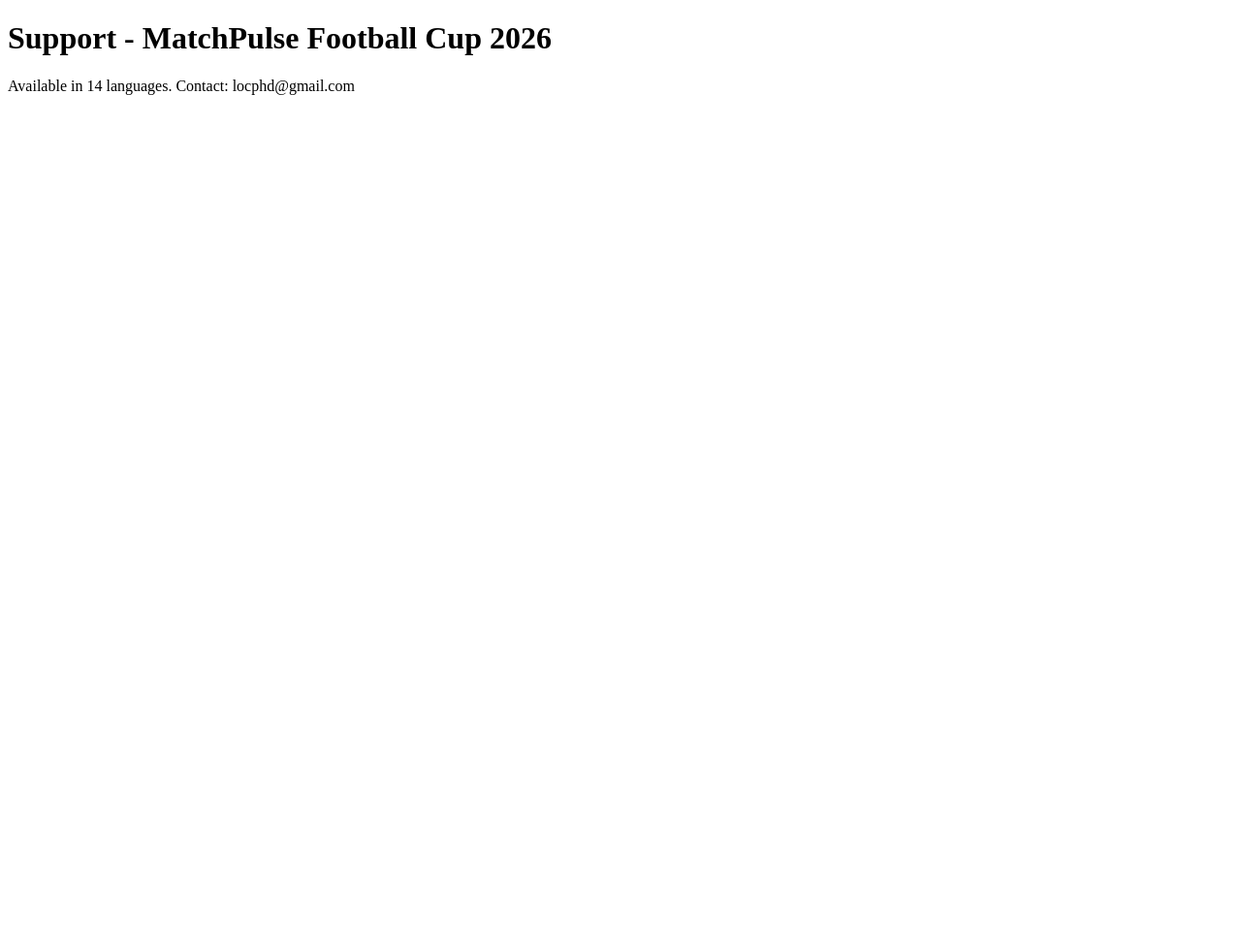
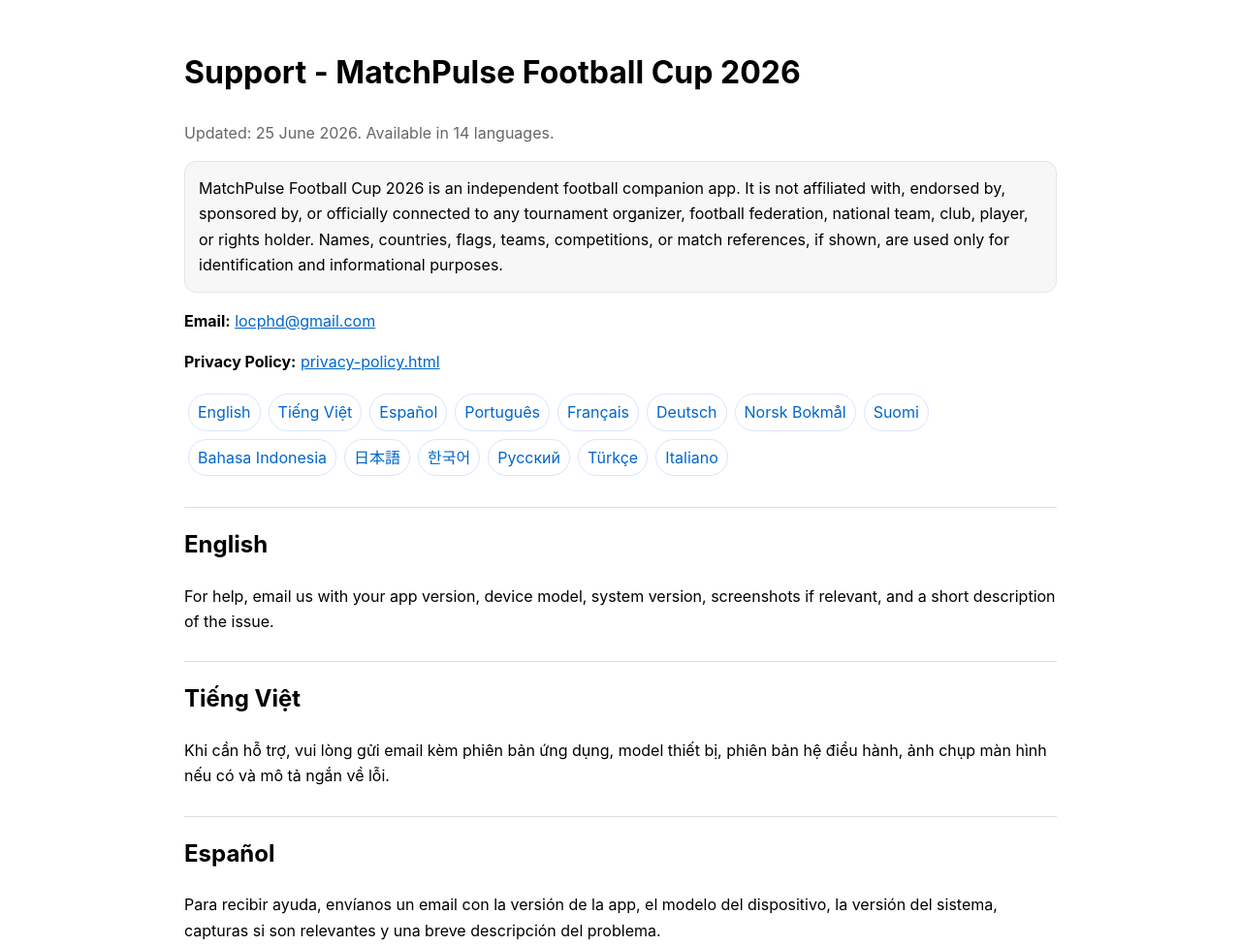
Before and after one commit to locphd78/privacy, a plain HTML site: page support.html in a window 1280 px wide. Shown: the top 976 px of the page at 97% size. Before the commit the page ends 800 px from the top, so only its background shows below. Drawn offline with Linux system fonts and the light colour scheme.

Commit message:
Restore support page with 14 languages

```diff
--- a/support.html
+++ b/support.html
@@ -1 +1,31 @@
-<!doctype html><html lang="en"><head><meta charset="utf-8"><meta name="viewport" content="width=device-width, initial-scale=1"><title>Support - MatchPulse Football Cup 2026</title></head><body><h1>Support - MatchPulse Football Cup 2026</h1><p>Available in 14 languages. Contact: locphd@gmail.com</p></body></html>
+<!doctype html>
+<html lang="en">
+<head>
+<meta charset="utf-8">
+<meta name="viewport" content="width=device-width, initial-scale=1">
+<title>Support - MatchPulse Football Cup 2026</title>
+<style>body{font-family:-apple-system,BlinkMacSystemFont,"Segoe UI",Roboto,Arial,sans-serif;line-height:1.65;max-width:900px;margin:0 auto;padding:28px}h2{border-top:1px solid #ddd;padding-top:18px;margin-top:28px}.muted{color:#666}.box{background:#f7f7f7;border:1px solid #e5e5e5;border-radius:12px;padding:14px;margin:16px 0}.nav a{display:inline-block;margin:4px;padding:5px 9px;border:1px solid #d8e6ff;border-radius:999px;text-decoration:none}a{color:#06c}</style>
+</head>
+<body>
+<h1>Support - MatchPulse Football Cup 2026</h1>
+<p class="muted">Updated: 25 June 2026. Available in 14 languages.</p>
+<div class="box">MatchPulse Football Cup 2026 is an independent football companion app. It is not affiliated with, endorsed by, sponsored by, or officially connected to any tournament organizer, football federation, national team, club, player, or rights holder. Names, countries, flags, teams, competitions, or match references, if shown, are used only for identification and informational purposes.</div>
+<p><strong>Email:</strong> <a href="mailto:locphd@gmail.com">locphd@gmail.com</a></p>
+<p><strong>Privacy Policy:</strong> <a href="privacy-policy.html">privacy-policy.html</a></p>
+<div class="nav"><a href="#en">English</a><a href="#vi">Tiếng Việt</a><a href="#es">Español</a><a href="#pt">Português</a><a href="#fr">Français</a><a href="#de">Deutsch</a><a href="#nb">Norsk Bokmål</a><a href="#fi">Suomi</a><a href="#id">Bahasa Indonesia</a><a href="#ja">日本語</a><a href="#ko">한국어</a><a href="#ru">Русский</a><a href="#tr">Türkçe</a><a href="#it">Italiano</a></div>
+<section id="en"><h2>English</h2><p>For help, email us with your app version, device model, system version, screenshots if relevant, and a short description of the issue.</p></section>
+<section id="vi"><h2>Tiếng Việt</h2><p>Khi cần hỗ trợ, vui lòng gửi email kèm phiên bản ứng dụng, model thiết bị, phiên bản hệ điều hành, ảnh chụp màn hình nếu có và mô tả ngắn về lỗi.</p></section>
+<section id="es"><h2>Español</h2><p>Para recibir ayuda, envíanos un email con la versión de la app, el modelo del dispositivo, la versión del sistema, capturas si son relevantes y una breve descripción del problema.</p></section>
+<section id="pt"><h2>Português</h2><p>Para suporte, envie um email com a versão do app, modelo do dispositivo, versão do sistema, capturas se relevante e uma breve descrição do problema.</p></section>
+<section id="fr"><h2>Français</h2><p>Pour obtenir de l’aide, envoyez-nous la version de l’app, le modèle de l’appareil, la version du système, des captures si utile et une brève description du problème.</p></section>
+<section id="de"><h2>Deutsch</h2><p>Für Support senden Sie uns bitte die App-Version, das Gerätemodell, die Systemversion, relevante Screenshots und eine kurze Beschreibung des Problems.</p></section>
+<section id="nb"><h2>Norsk Bokmål</h2><p>For hjelp, send oss appversjon, enhetsmodell, systemversjon, relevante skjermbilder og en kort beskrivelse av problemet.</p></section>
+<section id="fi"><h2>Suomi</h2><p>Tukea varten lähetä sovellusversio, laitteen malli, järjestelmäversio, tarvittaessa kuvakaappaukset ja lyhyt kuvaus ongelmasta.</p></section>
+<section id="id"><h2>Bahasa Indonesia</h2><p>Untuk bantuan, kirim email berisi versi aplikasi, model perangkat, versi sistem, screenshot jika relevan, dan deskripsi singkat masalah.</p></section>
+<section id="ja"><h2>日本語</h2><p>サポートが必要な場合は、アプリバージョン、デバイス名、システムバージョン、必要に応じてスクリーンショット、問題の簡単な説明をメールでお送りください。</p></section>
+<section id="ko"><h2>한국어</h2><p>도움이 필요하면 앱 버전, 기기 모델, 시스템 버전, 필요한 경우 스크린샷, 문제에 대한 간단한 설명을 이메일로 보내 주세요.</p></section>
+<section id="ru"><h2>Русский</h2><p>Для поддержки отправьте нам версию приложения, модель устройства, версию системы, при необходимости скриншоты и краткое описание проблемы.</p></section>
+<section id="tr"><h2>Türkçe</h2><p>Destek için uygulama sürümü, cihaz modeli, sistem sürümü, gerekirse ekran görüntüleri ve sorunun kısa açıklamasını e-posta ile gönderin.</p></section>
+<section id="it"><h2>Italiano</h2><p>Per supporto, invia la versione dell’app, il modello del dispositivo, la versione del sistema, screenshot se utili e una breve descrizione del problema.</p></section>
+</body>
+</html>
```
